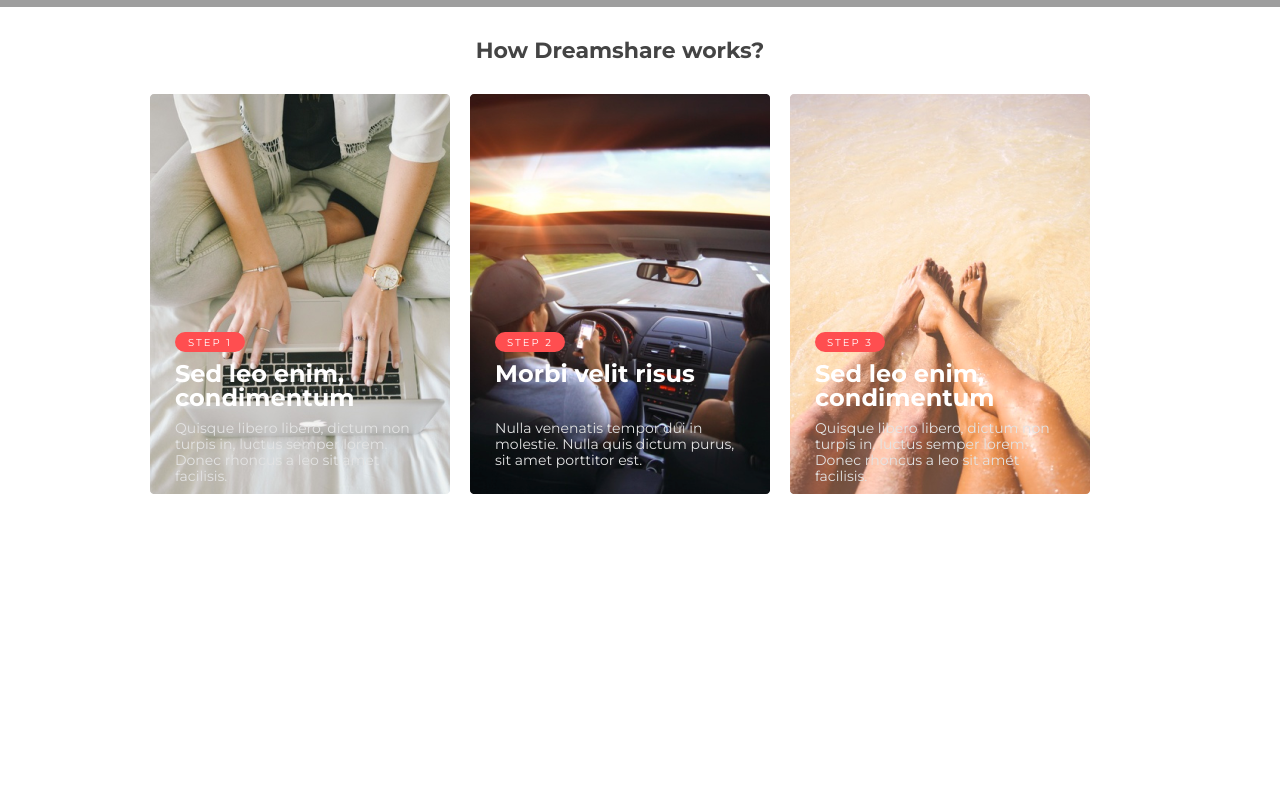
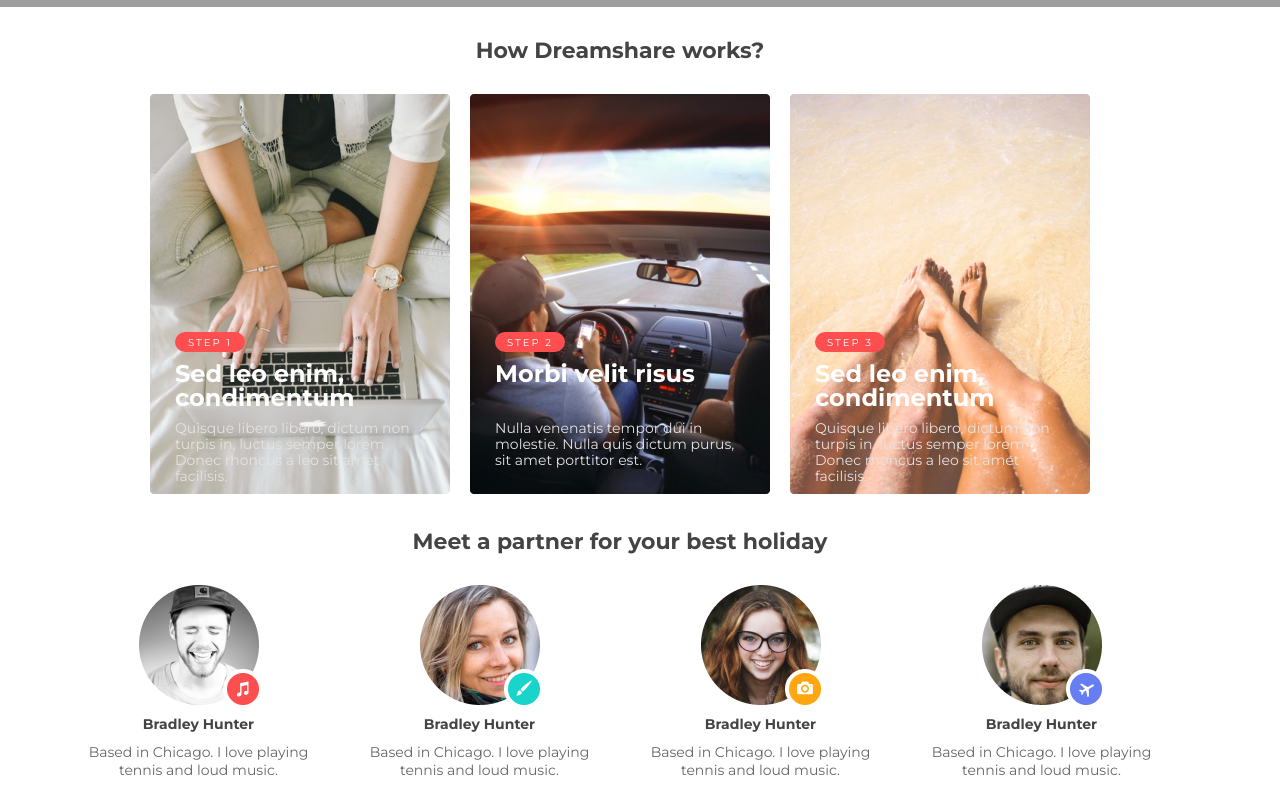
Before and after one commit to erk1n5ekova/dreamshare.2, a plain HTML site: page index.html in a window 1280 px wide. Shown: the part 769-1569 px from the top of the page. Before the commit the page ends 1267 px from the top, so only its background shows below. Drawn offline with Linux system fonts and the light colour scheme; grey boxes are pictures that could not be loaded.

Commit message:
section boigraphy

```diff
--- a/index.html
+++ b/index.html
@@ -65,6 +65,53 @@
         </div>
       </div>
      </section>
+     <section class="biograhpy">
+  <div class="container">
+    <div class="biograhpy__header">
+      <h1 class="biograhpy__header-title">
+        Meet a partner for your best holiday
+      </h1>
+    </div>
+    <div class="biograhpy-block">
+      <div class="biograhpy-group">
+        <img src="./imgs/Avatar1.png" alt="img" />
+        <div class="biograhpy__info">
+          <h2 class="biograhpy__info-title">Bradley Hunter</h2>
+          <p class="biograhpy__info-text">
+            Based in Chicago. I love playing tennis and loud music.
+          </p>
+        </div>
+      </div>
+      <div class="biograhpy-group">
+        <img src="./imgs/Avatar2.png" alt="img" />
+        <div class="biograhpy__info">
+          <h2 class="biograhpy__info-title">Bradley Hunter</h2>
+          <p class="biograhpy__info-text">
+            Based in Chicago. I love playing tennis and loud music.
+          </p>
+        </div>
+      </div>
+      <div class="biograhpy-group">
+        <img src="./imgs/Avatar3.png" alt="img" />
+        <div class="biograhpy__info">
+          <h2 class="biograhpy__info-title">Bradley Hunter</h2>
+          <p class="biograhpy__info-text">
+            Based in Chicago. I love playing tennis and loud music.
+          </p>
+        </div>
+      </div>
+      <div class="biograhpy-group">
+        <img src="./imgs/Avatar4.png" alt="img" />
+        <div class="biograhpy__info">
+          <h2 class="biograhpy__info-title">Bradley Hunter</h2>
+          <p class="biograhpy__info-text">
+            Based in Chicago. I love playing tennis and loud music.
+          </p>
+        </div>
+      </div>
+    </div>
+  </div>
+</section>
     </div>
   </body>
 </html>
--- a/style.css
+++ b/style.css
@@ -157,3 +157,71 @@ a {
     flex-direction: column;
   }
 }
+.biograhpy__header {
+  display: flex;
+  align-items: center;
+  justify-content: center;
+  padding: 30px;
+}
+.biograhpy__header-title {
+  color: #444;
+  font-size: 22px;
+  font-weight: 700;
+}
+.biograhpy__info-title {
+  width: 221px;
+  height: 18px;
+  color: #444;
+  font-size: 14px;
+  font-weight: 700;
+  padding: 10px;
+}
+.biograhpy__info-text {
+  width: 221px;
+  height: 57px;
+  color: #666;
+  font-size: 14px;
+  font-weight: 300;
+  line-height: 18px;
+}
+.biograhpy-block {
+  display: flex;
+  align-items: center;
+  justify-content: center;
+  gap: 40px;
+}
+.biograhpy-group {
+  display: flex;
+  align-items: center;
+
+  justify-content: center;
+  flex-direction: column;
+  text-align: center;
+}
+.biograhpy__info {
+  display: flex;
+  align-items: center;
+  justify-content: center;
+  flex-direction: column;
+  text-align: center;
+}
+@media screen and (max-width: 920px) {
+  .biograhpy-block {
+    display: grid;
+    grid-template-columns: 1fr 1fr;
+  }
+  .biograhpy-group img {
+    width: 122px;
+    height: 122px;
+  }
+}
+@media screen and (max-width: 600px) {
+  .biograhpy-block {
+    display: grid;
+    grid-template-columns: 1fr;
+  }
+  .biograhpy-group img {
+    width: 126px;
+    height: 126px;
+  }
+}
```
